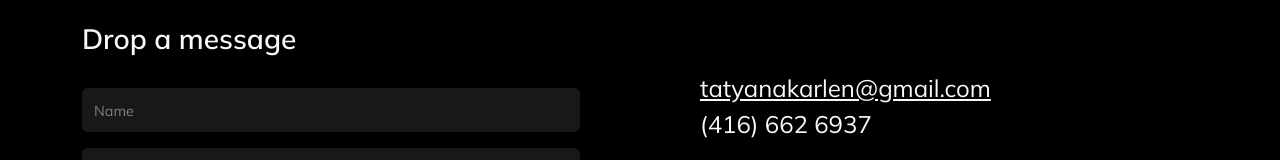
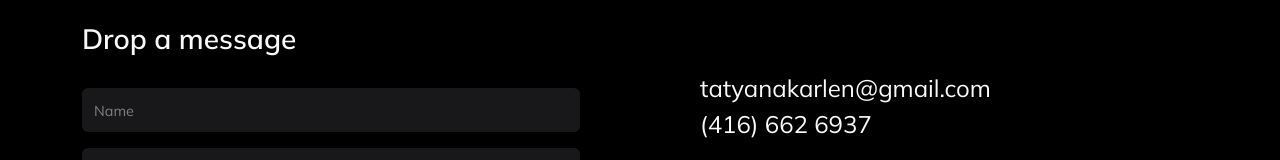
Before and after one commit to tatyanakarlen/new_portfolio, a Next.js app: page / in a window 1280 px wide. Shown: the part 3483-3643 px from the top of the page. Built offline with nearby package versions, Linux system fonts and the light colour scheme.

Commit message:
removed text decoration underline from contact

```diff
--- a/src/app/sections/Contact/Contact.tsx
+++ b/src/app/sections/Contact/Contact.tsx
@@ -57,10 +57,8 @@ const Contact = () => {
                 onSubmit={sendEmail}
                 className={`${styles.customForm} w-100 mt-3`}
               >
-                {/* <Row className="mb-3 w-100"> */}
                 <Form.Group
                   className="d-flex flex-column align-items-start"
-                  // as={Col}
                   controlId="validationCustom01"
                 >
                   <Form.Control
@@ -111,7 +109,7 @@ const Contact = () => {
           <Col md={12} lg={6}>
             <div className="ps-md-0 ps-lg-5 d-flex flex-column h-100 gap-4">
               <div className="d-flex flex-column">
-                <span className="mt-5 fs-4 text-decoration-underline">
+                <span className="mt-5 fs-4">
                   tatyanakarlen@gmail.com
                 </span>
                 <span className="fs-4">(416) 662 6937</span>
```
